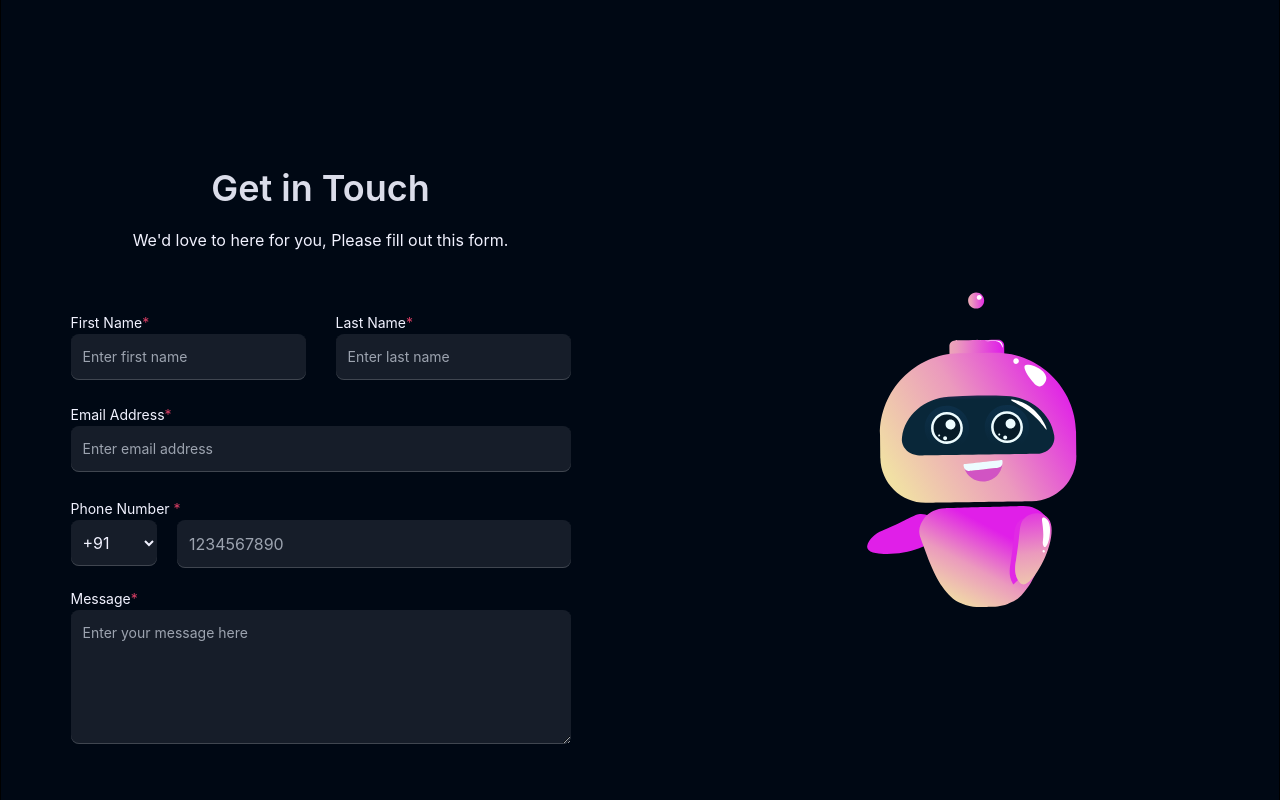
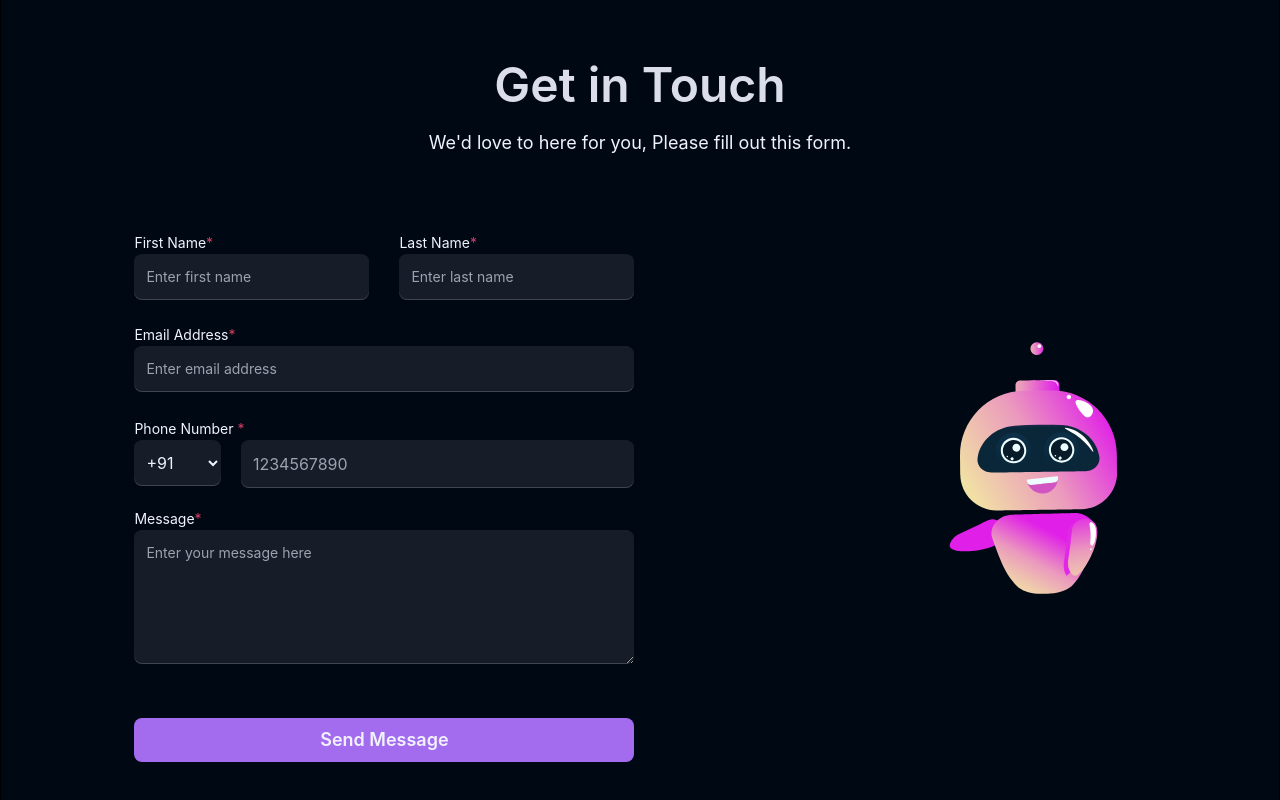
Before and after one commit to ritikaghosh0402/Tecosys-Ai, a React (Vite) app: page / in a window 1280 px wide. Shown: the part 2240-3040 px from the top of the page. Built offline with nearby package versions, Linux system fonts and the light colour scheme.

Commit message:
contact ur section update

```diff
--- a/src/components/Home/ContactUs.jsx
+++ b/src/components/Home/ContactUs.jsx
@@ -5,19 +5,25 @@ import Lottie from "lottie-react";
 
 function ContactUs() {
   return (
-    <div className="w-full items-center justify-center flex flex-col md:flex-row mt-20">
-      <div className="max-w-maxContent w-1/2 sm:w-[600px] px-6 flex flex-col justify-center items-center gap-5  mx-auto ">
-        <h1 className="text-4xl font-semibold text-richblack-25">
+    <div>
+      <div className="flex flex-col justify-center items-center gap-5">
+        <h1 className="text-5xl font-semibold text-richblack-25">
           Get in Touch
         </h1>
-        <p className="text-base text-center ">
+        <p className="text-lg text-center ">
           We&apos;d love to here for you, Please fill out this form.
         </p>
-        <ContactUsForm />
       </div>
+      <div className="w-full items-center justify-center flex flex-col md:flex-row ">
 
-      <div className=" w-1/2 ">
-        <Lottie animationData={RobotHello} loop={true} className="h-[80vh]" />
+        <div className="max-w-maxContent w-3/5 sm:w-[600px] px-6 flex flex-col justify-center items-center gap-5  mx-auto ">
+
+          <ContactUsForm />
+        </div>
+
+        <div className="w-2/5 ">
+          <Lottie animationData={RobotHello} loop={true} className="h-[80vh]" />
+        </div>
       </div>
     </div>
   );
--- a/src/components/common/ContactUsForm.jsx
+++ b/src/components/common/ContactUsForm.jsx
@@ -166,10 +166,10 @@ export default function ContactUsForm() {
                     </label>
                 </div>
 
-                {/* <button type="submit" className="mt-6 rounded-[8px] bg-[#a36cef] py-[8px] px-[12px]  font-semibold text-lg text-richblack-5"
+                <button type="submit" className="mt-6 rounded-[8px] bg-[#a36cef] py-[8px] px-[12px]  font-semibold text-lg text-richblack-5"
                 disabled={loading}>
                     Send Message
-                </button> */}
+                </button>
 
             </div>
         </form>
```
